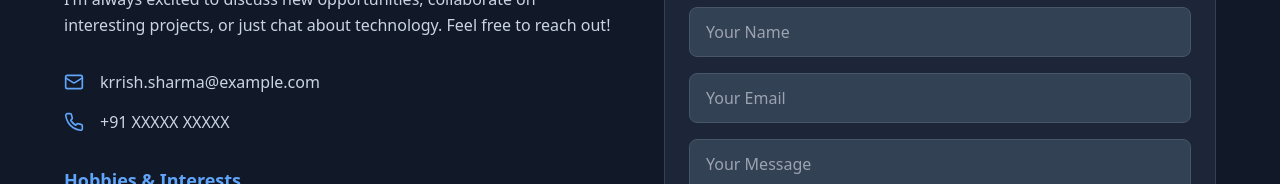
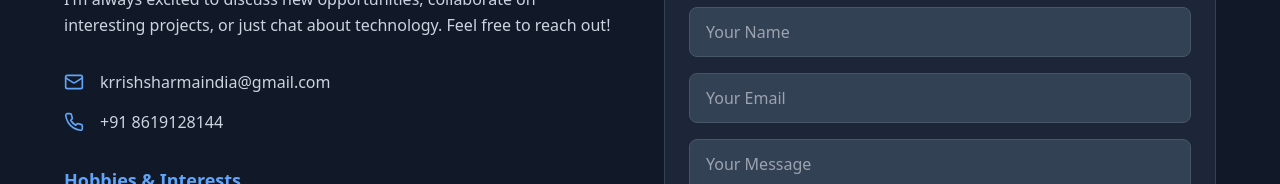
Before and after one commit to krishindia1952/myportfolio1, a React (Vite) app: page / in a window 1280 px wide. Shown: the part 4347-4531 px from the top of the page. Built offline with nearby package versions, Linux system fonts and the light colour scheme.

Commit message:
Update App.tsx
i updated name and contact

```diff
--- a/src/App.tsx
+++ b/src/App.tsx
@@ -573,11 +573,11 @@ const App = () => {
               <div className="space-y-4">
                 <div className="flex items-center gap-4 hover:text-blue-400 transition-colors">
                   <Mail className="text-blue-400" size={20} />
-                  <span className="text-slate-300">krrish.sharma@example.com</span>
+                  <span className="text-slate-300">krrishsharmaindia@gmail.com</span>
                 </div>
                 <div className="flex items-center gap-4 hover:text-blue-400 transition-colors">
                   <Phone className="text-blue-400" size={20} />
-                  <span className="text-slate-300">+91 XXXXX XXXXX</span>
+                  <span className="text-slate-300">+91 8619128144</span>
                 </div>
               </div>
 
```
